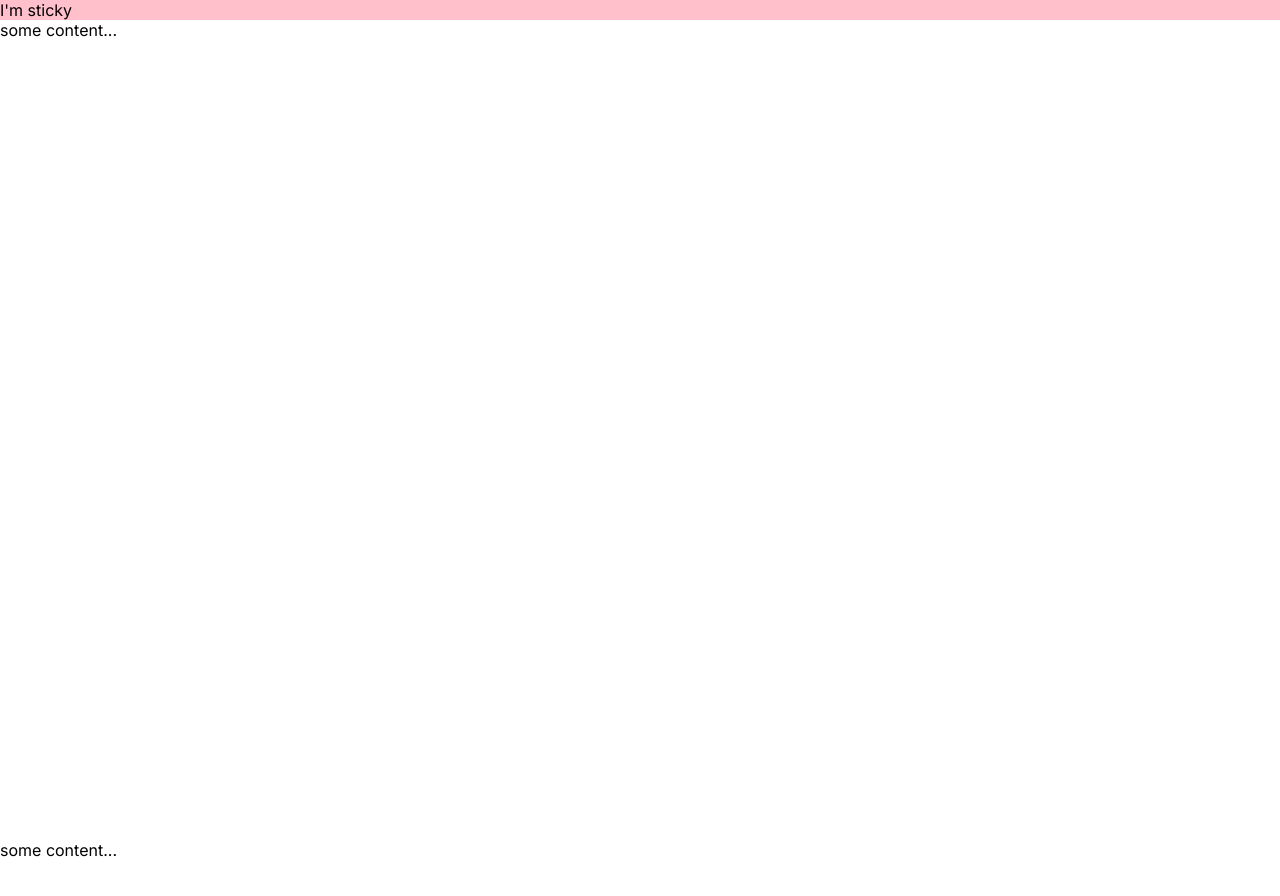
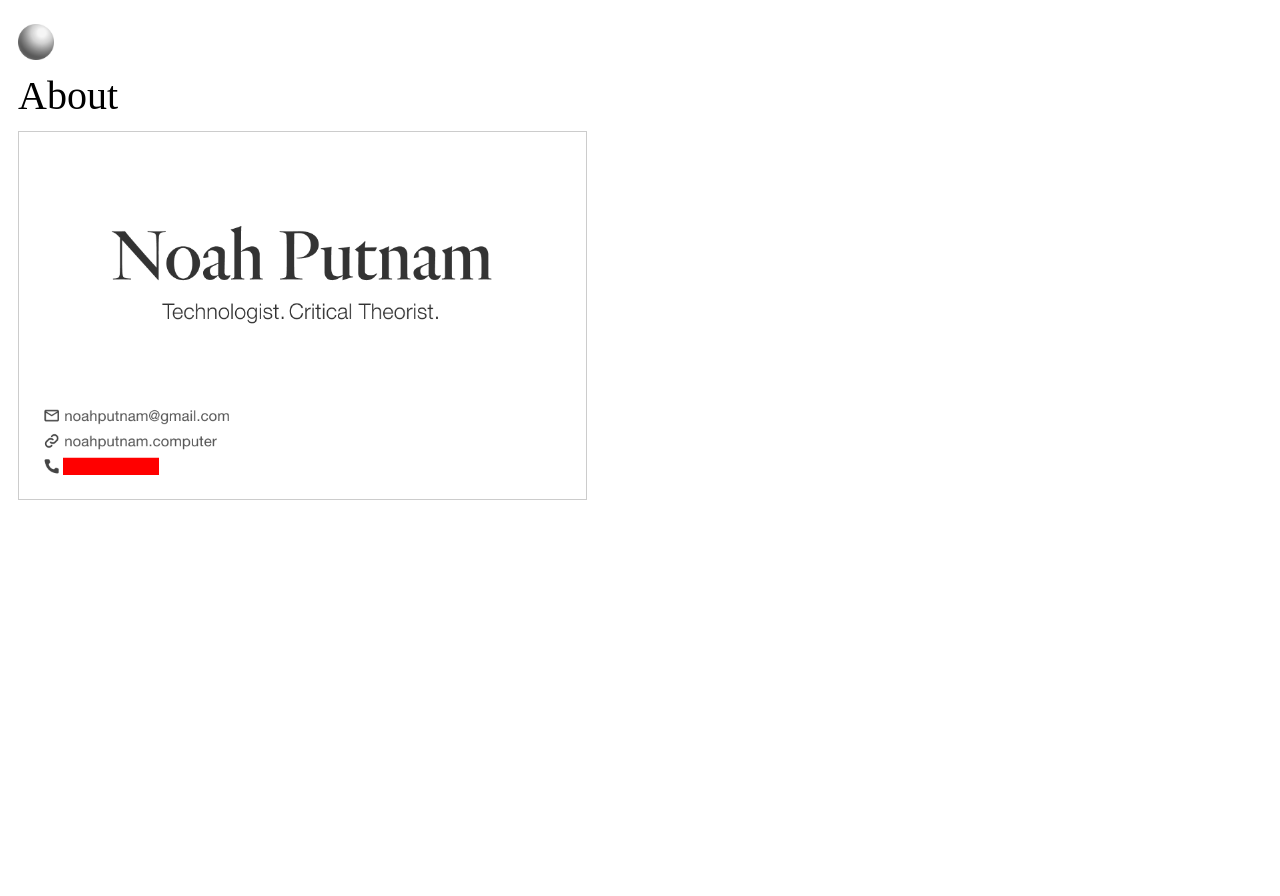
Before and after one commit to nputnam-hu/noahputnam-dot-computer, a Next.js app: page /about in a window 1280 px wide. Shown: the top 896 px of the page. After the commit the page ends 800 px from the top, so only its background shows below. Built offline with nearby package versions, Linux system fonts and the light colour scheme.

Commit message:
32rtangible1

```diff
--- a/src/app/about/page.js
+++ b/src/app/about/page.js
@@ -11,25 +11,6 @@ export const metadata = {
 };
 
 const About = () => {
-  return (
-    <section style={{ display: "relative" }}>
-      <div
-        style={{
-          position: "--webkit-sticky",
-          top: 150,
-          background: "pink",
-          display: "block",
-        }}
-      >
-        I'm sticky
-      </div>
-      <div style={{ paddingBottom: "100vh" }}>some content...</div>
-      {/* <span style="position: sticky; top: 150px; display: block; background: darkcyan;">
-            Me too!
-          </span> */}
-      <div style={{ paddingBottom: "100vh" }}>some content...</div>
-    </section>
-  );
   return (
     <main style={{ paddingTop: 20, paddingLeft: 14 }}>
       <div
```
